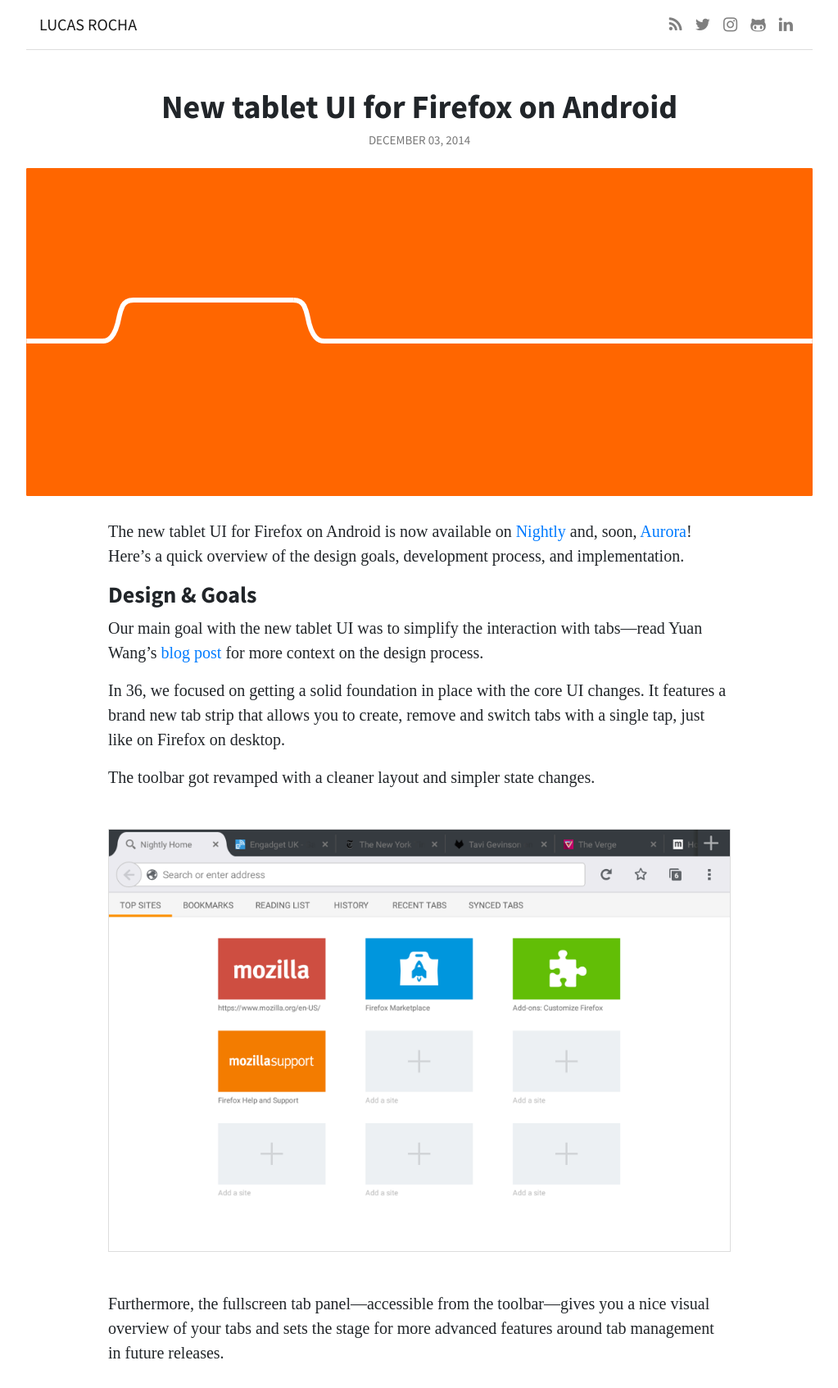
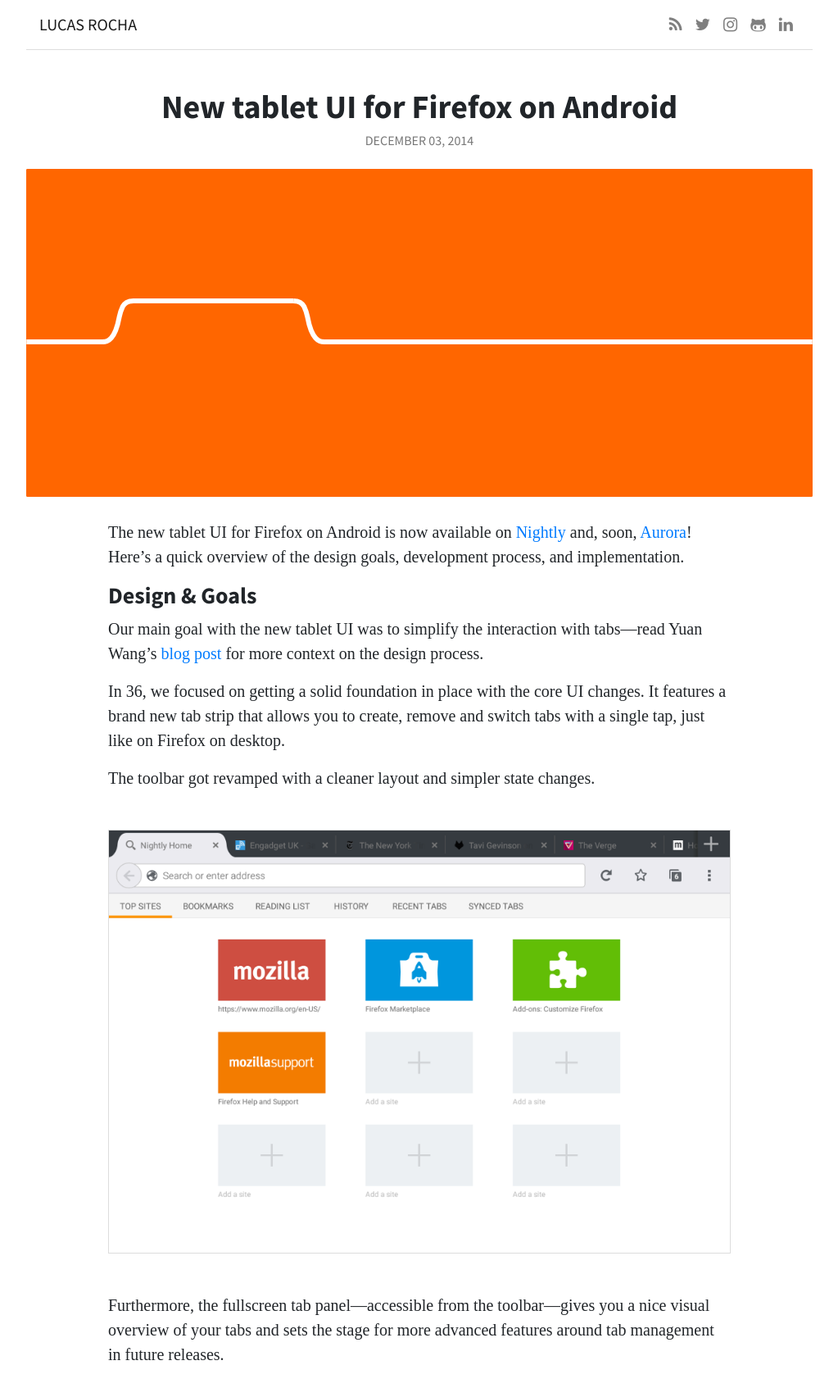
Before and after one commit to lucasr/lucasr.github.io, a Jekyll site: the page built from index.md, in a window 1280 px wide. Shown: the top 1693 px of the page at 82% size, without its empty margins (128-1151 px from the left). Built offline with Jekyll 4.4.1, drawn with Linux system fonts in a browser that asks for light colours; nearby versions of some CDN libraries; some web fonts are replaced; grey boxes are pictures that could not be loaded.

Commit message:
Fix font size in code and date.

```diff
--- a/styles/site.css
+++ b/styles/site.css
@@ -56,7 +56,7 @@
 
 .entry-date {
   font-family: 'Source Sans Pro', sans-serif;
-  font-size: 0.75em;
+  font-size: 0.8em;
   font-weight: normal;
   text-align: center;
   text-transform: uppercase;
@@ -96,6 +96,7 @@
 }
 
 pre.highlight {
+  font-size: 0.8em;
   padding: 10px;
 }
 
```
